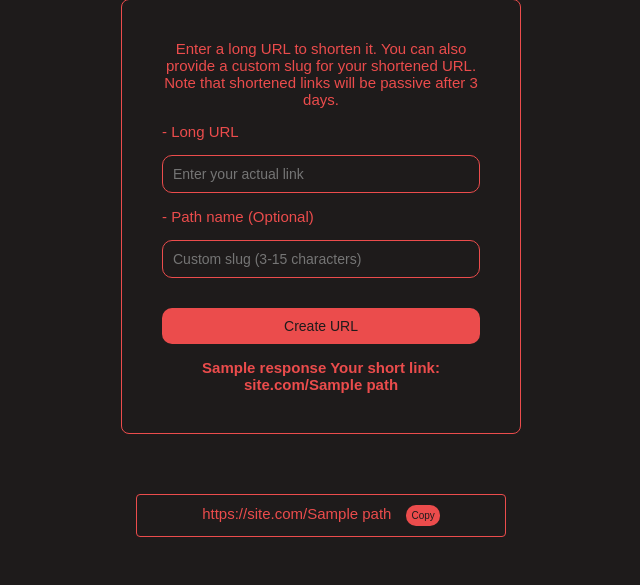
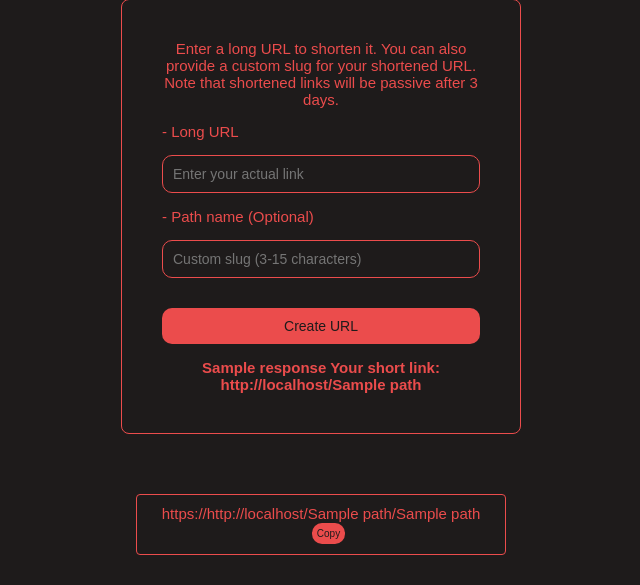
Before and after one commit to m6min/fastapi-lab, a FastAPI app: template url-shortener/templates/index.html in a window 1280 px wide. Shown: the part 231-816 px from the top of the page, without its empty margins (319-959 px from the left). Before the commit the page ends 768 px from the top, so only its background shows below. Run offline with FastAPI, Linux system fonts and the light colour scheme; the template is opened without the code that fills it: most values are stand-ins (such as "Sample title", 1, 10 or a date in 2020).

Commit message:
fix: made urls dynamic on html

```diff
--- a/url-shortener/templates/index.html
+++ b/url-shortener/templates/index.html
@@ -39,7 +39,7 @@
         <span class="warning"></span>
         <button type="submit">Create URL</button>
         <p class="result">
-          {% if response %} {{response}} Your short link: site.com/{{path}} {%
+          {% if response %} {{response}} Your short link: {{ request.base_url }}{{ path }} {%
           endif %}
         </p>
       </form>
@@ -84,7 +84,7 @@
         });
       }
       // Enter your site url without https
-      const url = "site.com"
+      const url = '{{ request.base_url }}{{ path }}'
       const getLatestLinks = () => {
         const THREE_DAYS = 3 * 24 * 60 * 60 * 1000;
         const data = localStorage.getItem('recent_links');
```
